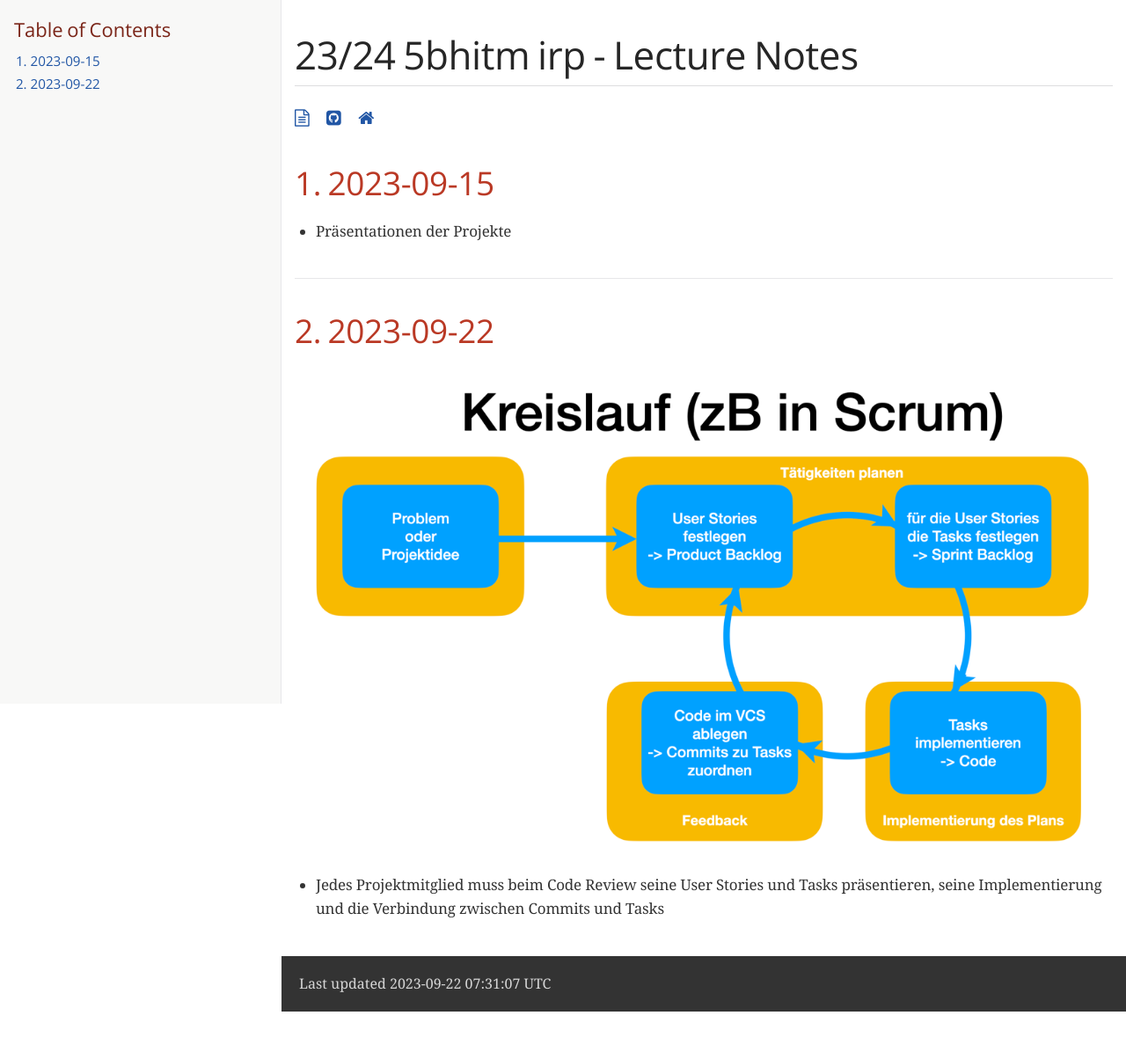
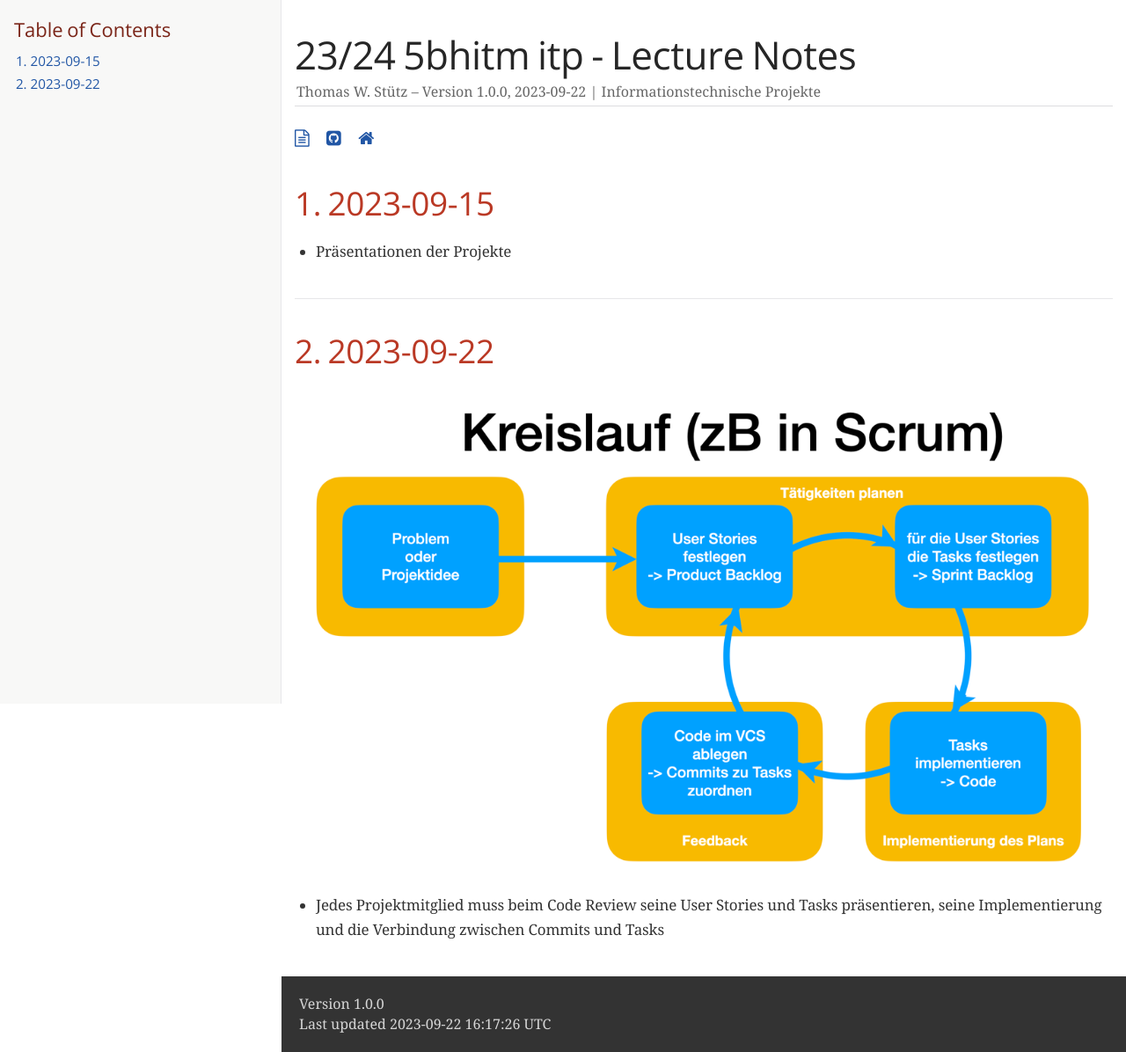
Before and after one commit to 2324-5bhitm-itp/2324-5bhitm-itp-lecture-notes, a plain HTML site: page index.html in a window 1280 px wide. Shown: the whole page at 88% size. Before the commit the page ends 1150 px from the top, so only its background shows below. Drawn offline with nearby package versions, Linux system fonts and the light colour scheme; a web font is replaced by a local one.

Commit message:
Deploying to gh-pages from @ 2324-5bhitm-itp/2324-5bhitm-itp-lecture-notes@97ae63d60f1c00763a7fc10ca9be5974b341fae9 🚀

```diff
--- a/index.html
+++ b/index.html
@@ -5,8 +5,9 @@
 <meta http-equiv="X-UA-Compatible" content="IE=edge">
 <meta name="viewport" content="width=device-width, initial-scale=1.0">
 <meta name="generator" content="Asciidoctor 2.0.20">
+<meta name="author" content="Thomas W. Stütz">
 <link rel="icon" type="image/png" href="themes/favicon.png">
-<title>23/24 5bhitm irp - Lecture Notes</title>
+<title>23/24 5bhitm itp - Lecture Notes</title>
 <link rel="stylesheet" href="https://fonts.googleapis.com/css?family=Open+Sans:300,300italic,400,400italic,600,600italic%7CNoto+Serif:400,400italic,700,700italic%7CDroid+Sans+Mono:400,700">
 <style>
 /*! Asciidoctor default stylesheet | MIT License | https://asciidoctor.org */
@@ -437,7 +438,13 @@ body.book #toc,body.book #preamble,body.book h1.sect0,body.book .sect1>h2{page-b
 </head>
 <body class="article toc2 toc-left">
 <div id="header">
-<h1>23/24 5bhitm irp - Lecture Notes</h1>
+<h1>23/24 5bhitm itp - Lecture Notes</h1>
+<div class="details">
+<span id="author" class="author">Thomas W. Stütz</span><br>
+<span id="revnumber">version 1.0.0,</span>
+<span id="revdate">2023-09-22</span>
+<br><span id="revremark">Informationstechnische Projekte</span>
+</div>
 <div id="toc" class="toc2">
 <div id="toctitle">Table of Contents</div>
 <ul class="sectlevel1">
@@ -488,7 +495,8 @@ body.book #toc,body.book #preamble,body.book h1.sect0,body.book .sect1>h2{page-b
 </div>
 <div id="footer">
 <div id="footer-text">
-Last updated 2023-09-22 07:31:07 UTC
+Version 1.0.0<br>
+Last updated 2023-09-22 16:17:26 UTC
 </div>
 </div>
 </body>
```
Also changed, not shown: file.html (+1 -1 lines), somePage.html (+1 -1 lines).
